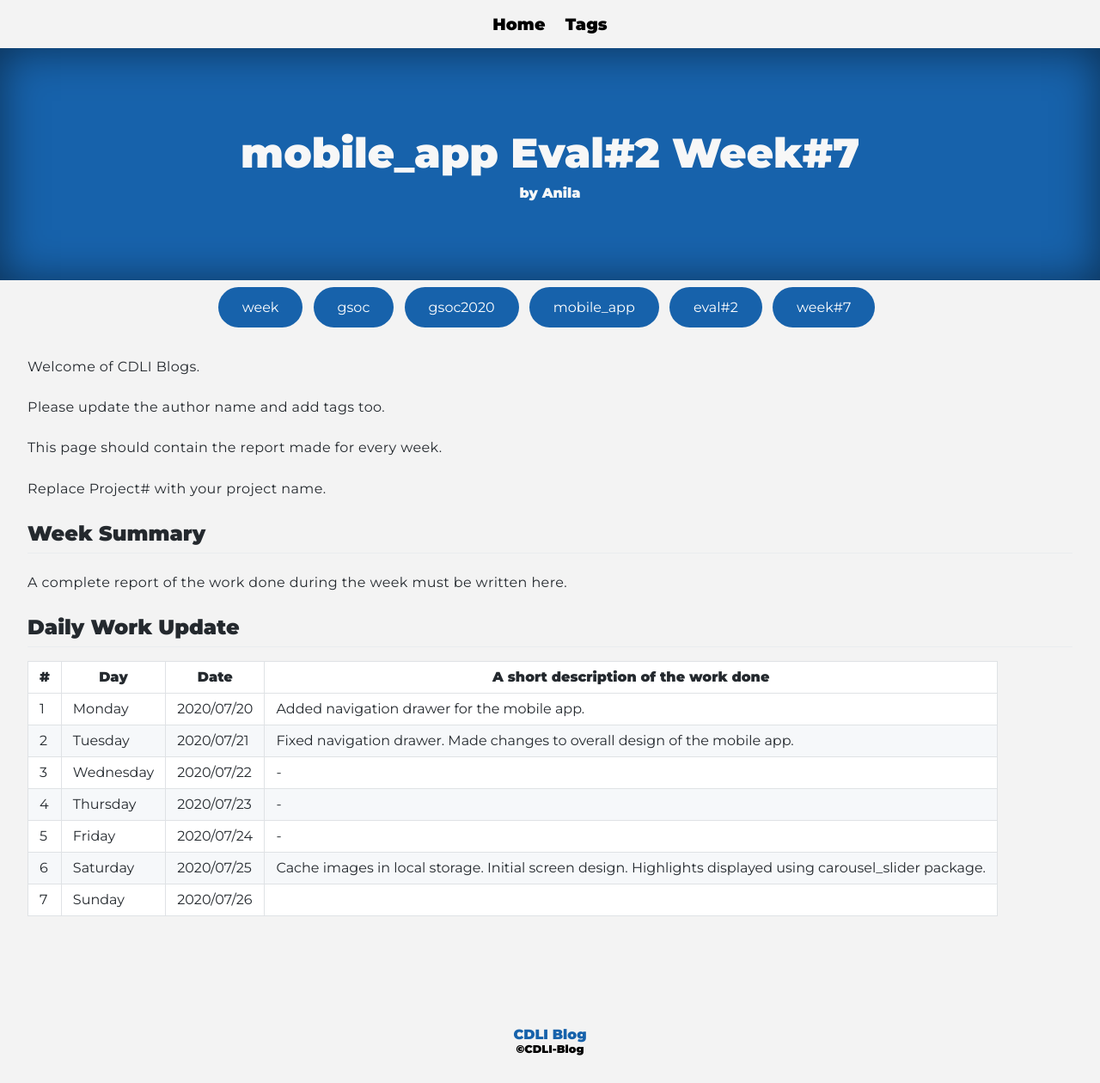
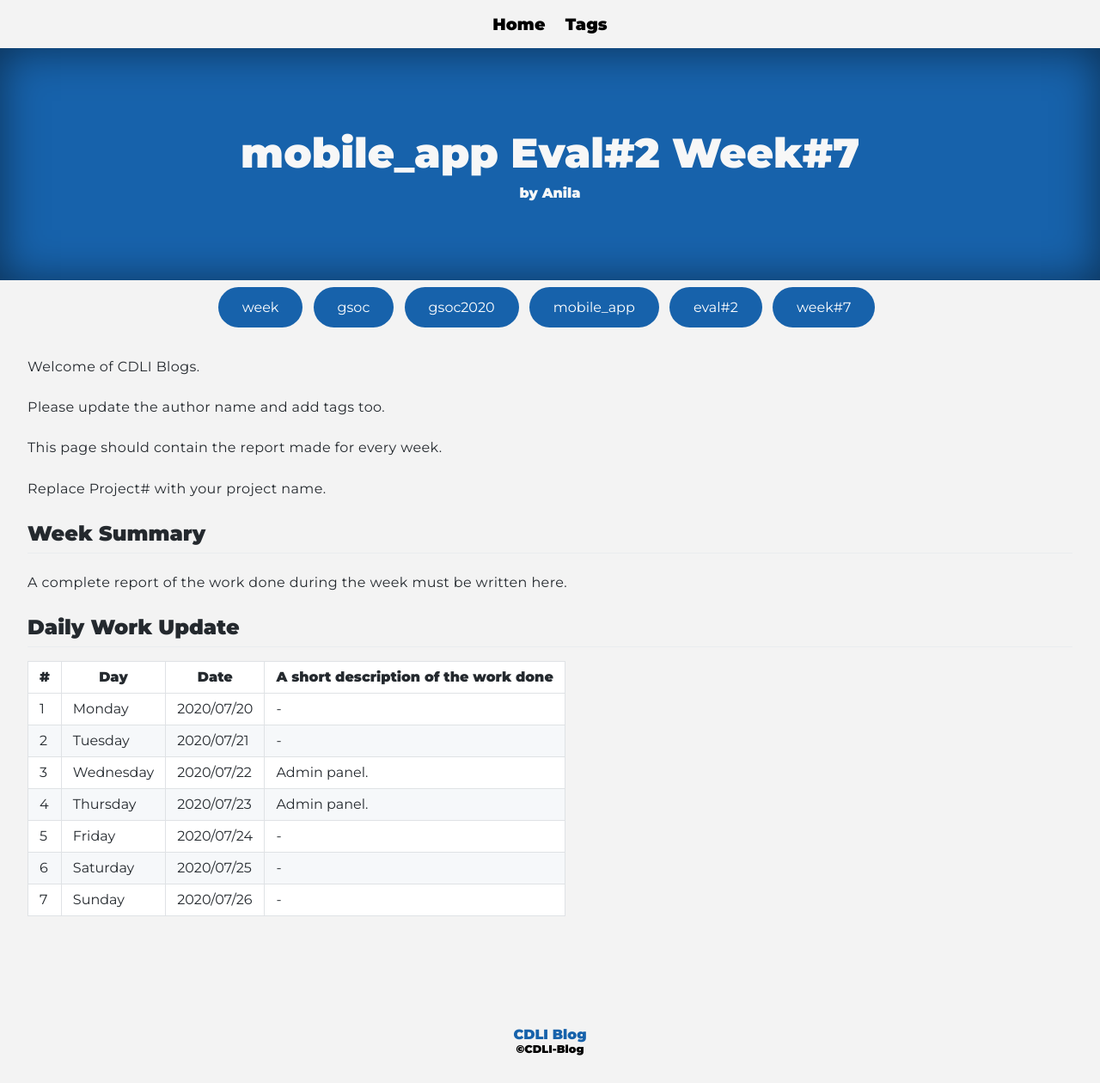
Before and after one commit to cdli-gh/blog, a Jekyll site: the page built from _blog/gsoc20/mobile_app/posts/08_week7.md, in a window 1280 px wide. Shown: the whole page at 86% size. Built offline with Jekyll 4.4.1, drawn with Linux system fonts in a browser that asks for light colours; Markdown is read by kramdown in place of the engine named in the settings.

Commit message:
Update 08_week7.md

```diff
--- a/_blog/gsoc20/mobile_app/posts/08_week7.md
+++ b/_blog/gsoc20/mobile_app/posts/08_week7.md
@@ -21,10 +21,10 @@ A complete report of the work done during the week must be written here.
 
 |\#|Day|Date|A short description of the work done|
 |---	|---	|---	|---	|
-|1   	| Monday 	|   2020/07/20	|Added navigation drawer for the mobile app.   	|
-|2   	| Tuesday  	|   2020/07/21	|Fixed navigation drawer. Made changes to overall design of the mobile app.   	|
-|3   	| Wednesday  	|  2020/07/22 	|-   	|
-|4   	| Thursday  	|   2020/07/23	|-   	|
+|1   	| Monday 	|   2020/07/20	|-   	|
+|2   	| Tuesday  	|   2020/07/21	|-   	|
+|3   	| Wednesday  	|  2020/07/22 	|Admin panel.   	|
+|4   	| Thursday  	|   2020/07/23	|Admin panel.   	|
 |5   	| Friday  	|   2020/07/24	|-   	|
-|6   	| Saturday  	|   2020/07/25	|Cache images in local storage. Initial screen design. Highlights displayed using carousel_slider package.   	|
-|7   	| Sunday  	|   2020/07/26	|   	|
+|6   	| Saturday  	|   2020/07/25	|-   	|
+|7   	| Sunday  	|   2020/07/26	|-   	|
```
